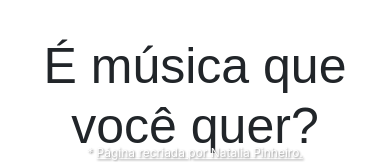
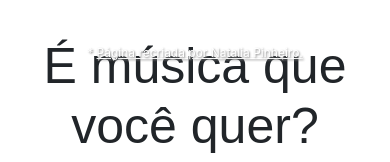
Before and after one commit to natalhando/spotify, a plain HTML site: page index.html in a window 390 px wide. Shown: the part 700-862 px from the top of the page. Drawn offline with nearby package versions, Linux system fonts and the light colour scheme; a web font is replaced by a local one.

Commit message:
Updated files

```diff
--- a/css/main.css
+++ b/css/main.css
@@ -184,6 +184,12 @@ nav.nav-mobile {
     font-size: 12px;
     margin-top: 150px;
     text-shadow: 1px 1px 2px #888888;
+}
+
+@media screen and (max-width:1000px) {
+    .feito-por, .feito-por span {
+        margin-top: 50px;
+    }
 }
 
 .feito-por span {
```
